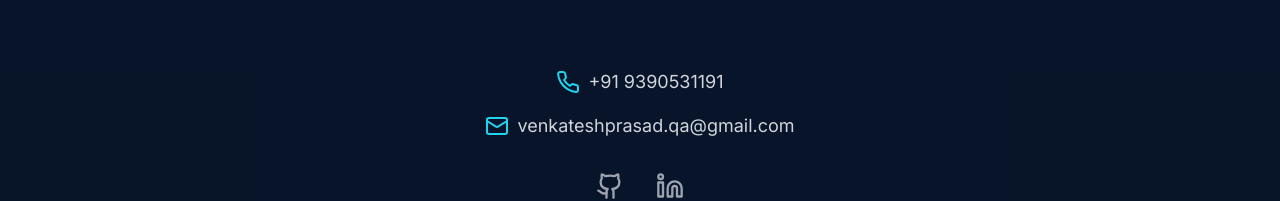
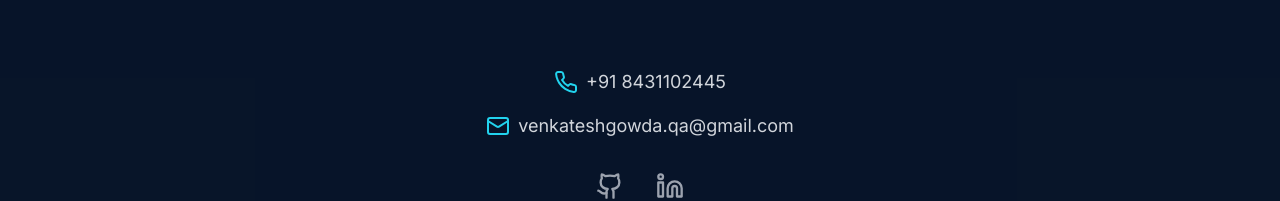
Before and after one commit to VenkateshPrasad18/venky-portfolio, a React (Vite) app: page / in a window 1280 px wide. Shown: the part 4495-4696 px from the top of the page. Built offline with nearby package versions, Linux system fonts and the light colour scheme.

Commit message:
first commit

```diff
--- a/src/App.tsx
+++ b/src/App.tsx
@@ -308,11 +308,11 @@ function App() {
             <div className="space-y-4 mb-8">
               <p className="flex items-center justify-center gap-2 text-lg">
                 <Phone className="text-cyan-400" />
-                <a href="tel:9390531191" className="hover:text-cyan-400 transition">+91 9390531191</a>
+                <a href="tel:9390531191" className="hover:text-cyan-400 transition">+91 8431102445</a>
               </p>
               <p className="flex items-center justify-center gap-2 text-lg">
                 <Mail className="text-cyan-400" />
-                <a href="mailto:venkateshprasad.qa@gmail.com" className="hover:text-cyan-400 transition">venkateshprasad.qa@gmail.com</a>
+                <a href="mailto:venkateshprasad.qa@gmail.com" className="hover:text-cyan-400 transition">venkateshgowda.qa@gmail.com</a>
               </p>
             </div>
             <div className="flex justify-center space-x-8">
```
